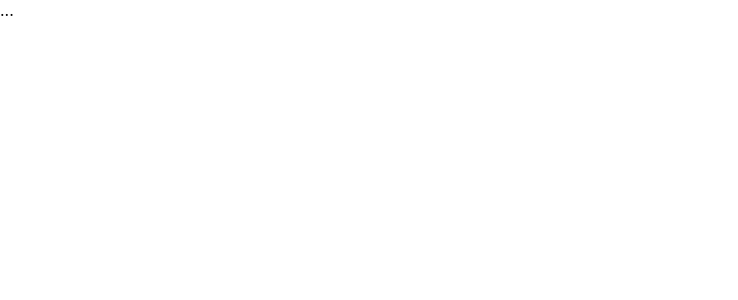
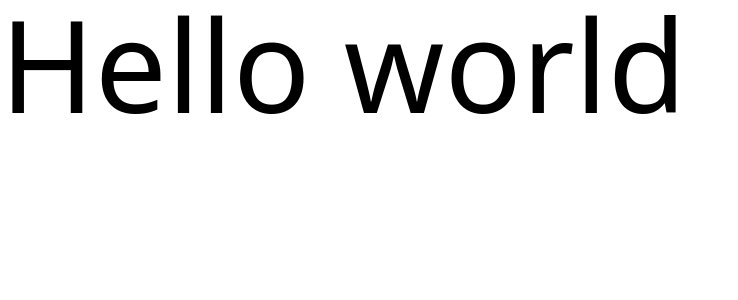
Before and after one commit to LeoNzZ7/Event-Platform, a React (Vite) app: page / in a window 1280 px wide. Shown: the top 300 px of the page, without its empty margins (0-738 px from the left). Built offline with nearby package versions, Linux system fonts and the light colour scheme.

Commit message:
tailwindcss

```diff
--- a/package.json
+++ b/package.json
@@ -15,6 +15,9 @@
     "@types/react": "^18.0.0",
     "@types/react-dom": "^18.0.0",
     "@vitejs/plugin-react": "^1.3.0",
+    "autoprefixer": "^10.4.7",
+    "postcss": "^8.4.14",
+    "tailwindcss": "^3.1.3",
     "typescript": "^4.6.3",
     "vite": "^2.9.9"
   }
--- /dev/null
+++ b/postcss.config.js
@@ -0,0 +1,6 @@
+module.exports = {
+  plugins: {
+    tailwindcss: {},
+    autoprefixer: {},
+  },
+}
--- a/src/App.tsx
+++ b/src/App.tsx
@@ -1,7 +1,7 @@
 const App = () => {
   return(
     <div>
-      ...
+      <h1 className="text-9xl">Hello world</h1>
     </div>
   );
 };
--- a/src/index.css
+++ /dev/null
@@ -1,13 +0,0 @@
-body {
-  margin: 0;
-  font-family: -apple-system, BlinkMacSystemFont, 'Segoe UI', 'Roboto', 'Oxygen',
-    'Ubuntu', 'Cantarell', 'Fira Sans', 'Droid Sans', 'Helvetica Neue',
-    sans-serif;
-  -webkit-font-smoothing: antialiased;
-  -moz-osx-font-smoothing: grayscale;
-}
-
-code {
-  font-family: source-code-pro, Menlo, Monaco, Consolas, 'Courier New',
-    monospace;
-}
--- /dev/null
+++ b/src/styles/global.css
@@ -0,0 +1,3 @@
+@tailwind base;
+@tailwind components;
+@tailwind utilities;
--- /dev/null
+++ b/tailwind.config.js
@@ -0,0 +1,10 @@
+/** @type {import('tailwindcss').Config} */
+module.exports = {
+  content: [
+    './src/**/*.tsx'
+  ],
+  theme: {
+    extend: {},
+  },
+  plugins: [],
+}
```
Also changed, not shown: src/main.tsx (+4 -4 lines), 1 other file (tests, documents, lock files or other folders).
